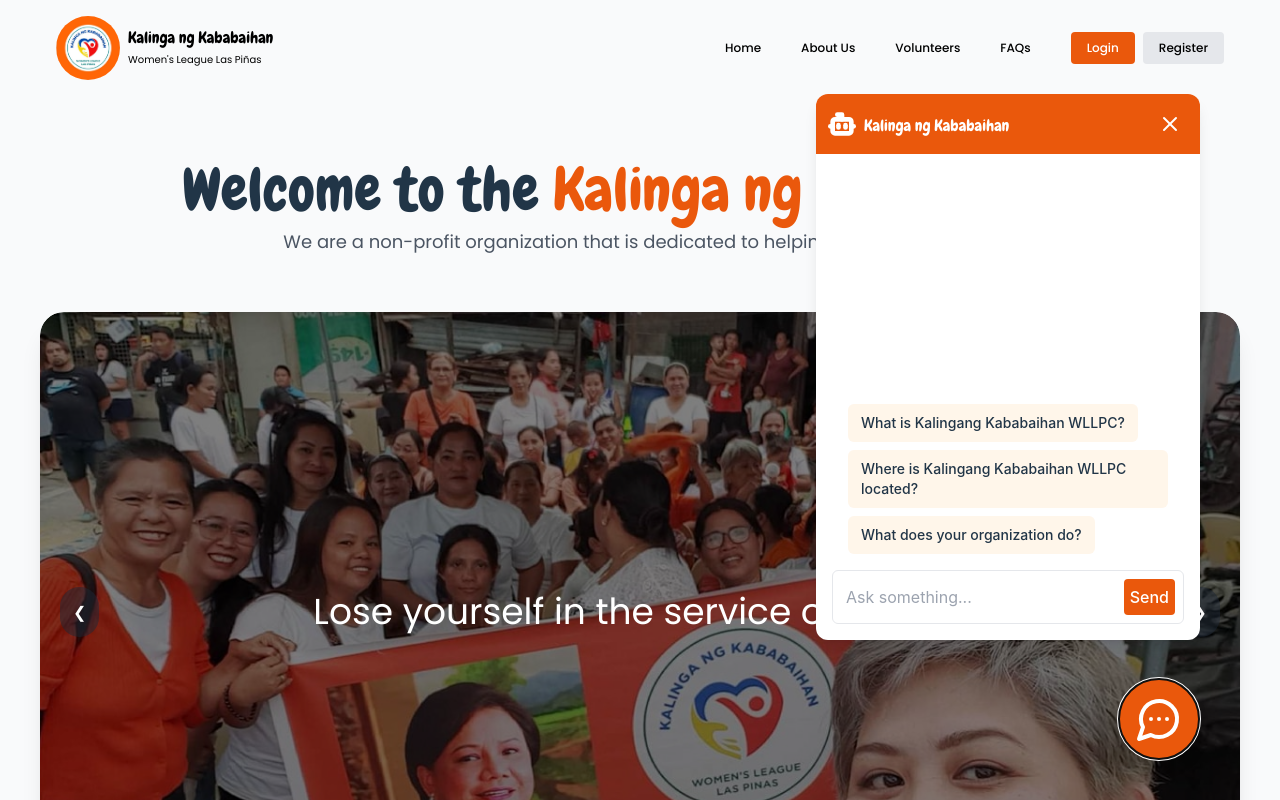
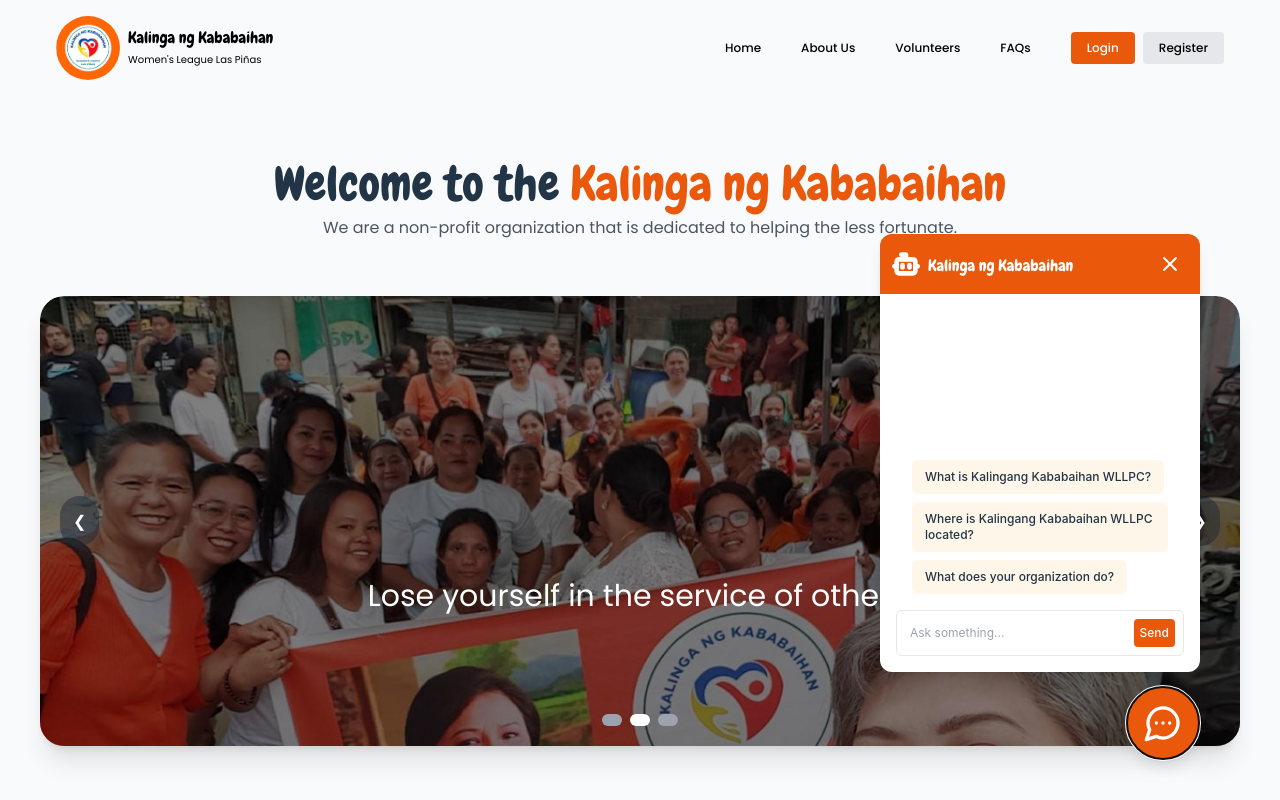
Before and after one commit to ItsMeJosue0021/web, a React (Vite) app: page / in a window 1280 px wide. Both pictures are taken after a click on the button 1159 px from the left and 719 px from the top of the page. Shown: the top 800 px of the page. Built offline with nearby package versions, Linux system fonts and the light colour scheme.

Commit message:
changes from margie

```diff
--- a/src/components/chatbot/ChatBox.jsx
+++ b/src/components/chatbot/ChatBox.jsx
@@ -58,7 +58,7 @@
     };
 
     return (
-        <div className="fixed bottom-40 right-20 w-96 bg-white rounded-xl shadow-lg overflow-hidden">
+        <div className="fixed z-50 bottom-32 right-20 w-80 bg-white rounded-xl shadow-lg overflow-hidden">
             <div className="bg-orange-600 text-white p-3 flex justify-between items-center">
                 <div className='flex items-end gap-2'>
                     <Bot strokeWidth={4} className="w-7 h-7" />
@@ -71,7 +71,7 @@
             </div>
             <div className="">
                 <div className="w-full rounded-lg p-4 ">
-                    <div className='relative p-4 h-[400px] overflow-y-auto w-full flex flex-col rounded-lg space-y-2 bg-white bg-opacity-40'>
+                    <div className='relative p-4 h-[300px] overflow-y-auto w-full flex flex-col rounded-lg space-y-2 bg-white bg-opacity-40'>
                         {messages.map((msg, index) => (
                             <div
                             key={index}
@@ -80,7 +80,7 @@
                             }`}
                             >
                             <strong className='text-sm'>{msg.sender === "user" ? "You:" : "Chatbot:"}</strong>
-                            <p>{msg.text}</p>
+                            <p className='text-xs'>{msg.text}</p>
                             </div>
                         ))}
 
@@ -101,7 +101,7 @@
                                 {sampleQuestions.map((question, index) => (
                                     <button
                                         key={index}
-                                        className="px-3 py-2 text-sm text-left bg-orange-100 rounded-md hover:bg-orange-100 bg-opacity-50 transition"
+                                        className="px-3 py-2 text-xs text-left bg-orange-100 rounded-md hover:bg-orange-100 bg-opacity-50 transition"
                                         onClick={() => handleSampleClick(question)}
                                     >
                                         {question}
@@ -111,8 +111,8 @@
                         )}
                     </div>
                     <div className="flex items-center gap-2 input-box p-2 rounded-md border">
-                        <input type="text" value={input} onChange={(e) => setInput(e.target.value)} placeholder="Ask something..." className='outline-none' />
-                        <button className='text-white bg-orange-600 rounded' onClick={() => sendMessage()}>Send</button>
+                        <input type="text" value={input} onChange={(e) => setInput(e.target.value)} placeholder="Ask something..." className='text-xs outline-none' />
+                        <button className='text-xs text-white bg-orange-600 rounded' onClick={() => sendMessage()}>Send</button>
                     </div>
                 </div>
             </div>
--- a/src/components/chatbot/ChatButton.jsx
+++ b/src/components/chatbot/ChatButton.jsx
@@ -16,7 +16,7 @@
         className="fixed bottom-10 right-5 md:right-20 bg-orange-600 text-white p-4 flex items-center justify-center rounded-full shadow-lg hover:bg-orange-700 transition hover:border-0"
         onClick={toggleChatbot}
       >
-        <MessageCircleMore className="w-12 h-12"/>
+        <MessageCircleMore className="w-10 h-10"/>
       </button>
 
       {/* Chatbot Popup */}
--- a/src/pages/Home.jsx
+++ b/src/pages/Home.jsx
@@ -41,11 +41,11 @@
                 <div className="px-4 pt-20 flex justify-center items-start ">
                     <div className="flex flex-col space-y-14 text-center">
                         <div className="flex flex-col space-y-2">
-                            <h1 className="text-6xl font-bold chewy">Welcome to the <span className="text-orange-600">Kalinga ng Kababaihan</span></h1>
-                            <p className="text-gray-600 text-lg poppins-regular">We are a non-profit organization that is dedicated to helping the less fortunate.</p>
+                            <h1 className="text-5xl font-bold chewy">Welcome to the <span className="text-orange-600">Kalinga ng Kababaihan</span></h1>
+                            <p className="text-gray-600 text-base poppins-regular">We are a non-profit organization that is dedicated to helping the less fortunate.</p>
                         </div>
 
-                        <div className="relative w-full h-[500px] md:h-auto mt-5 overflow-hidden rounded-3xl shadow-xl">
+                        <div className="relative w-full h-[450px] mt-5 mx-auto overflow-hidden rounded-3xl shadow-xl">
                             {/* Image and Text */}
                             <div className="relative">
                                 <img
@@ -54,7 +54,7 @@
                                     className="w-[1200px] h-[600px] rounded-3xl object-cover transition-transform duration-500 ease-in-out"
                                 />
                                 <div className="absolute top-0 left-0 w-full h-full bg-black bg-opacity-50 rounded-3xl"></div>
-                                <div className="absolute top-0 left-0 w-full h-full flex justify-center items-center text-white text-4xl font-bold text-center px-5">
+                                <div className="absolute top-0 left-0 w-full h-full flex justify-center items-center text-white text-3xl font-bold text-center px-5">
                                     <p className="poppins-regular">{images[currentIndex].text}</p>
                                 </div>
                             </div>
```
Also changed, not shown: 1 other file (tests, documents, lock files or other folders).
